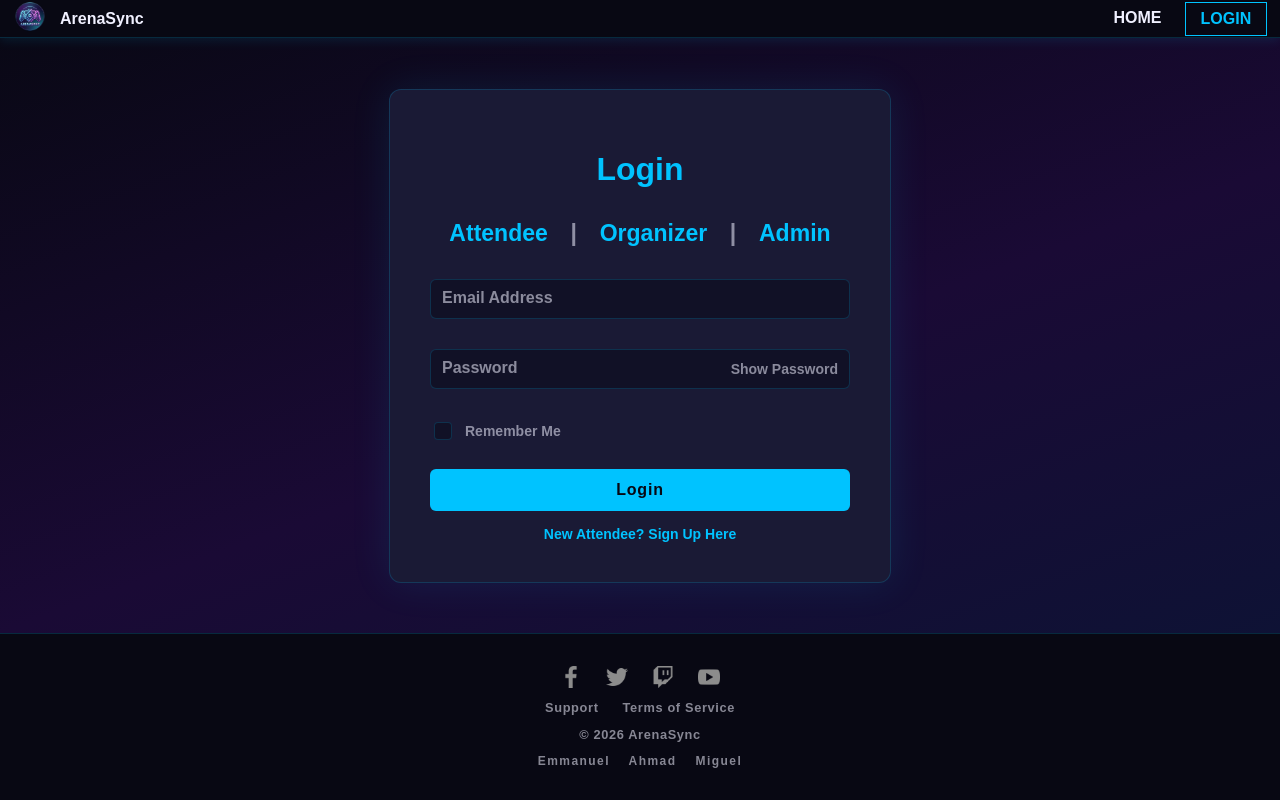
After one commit to ayjay-9/ArenaSync, a PHP site: page /html/login.php in a window 1280 px wide. The commit adds this page. Run offline with PHP 8.4, Linux system fonts and the light colour scheme; a stand-in replaces the project's code that opens the database connection.

Commit message:
Add login logic for attendees

```diff
--- a/css/login.css
+++ b/css/login.css
@@ -122,6 +122,18 @@ body {
     font-size: 14px;
 }
 
+/* Error Messages */
+#email_error, #password_error, #firstName_error, #lastName_error {
+    color: red;
+    font-weight: lighter;
+}
+
+/* Signup Success Message */
+#signup-success {
+    color: green;
+    font-weight: bold;
+}
+
 /* ── Remember Me ────────────────────────────── */
 .remember-me {
     display: flex;
--- a/css/main.css
+++ b/css/main.css
@@ -80,6 +80,17 @@ html {
     border: 1px solid var(--accent) !important;
     color: var(--accent) !important;
     margin-left: 0.5rem;
+}
+
+#my-arena-link a {
+    border: 1px solid var(--accent) !important;
+    color: var(--accent) !important;
+    margin-left: 0.5rem;
+}
+
+#my-arena-link a:hover {
+    background-color: var(--accent) !important;
+    color: var(--bg) !important;
 }
 
 .nav-login-btn:hover {
--- /dev/null
+++ b/html/login.php
@@ -0,0 +1,161 @@
+<!DOCTYPE html>
+<html lang="en">
+
+<head>
+  <meta charset="UTF-8">
+  <meta name="viewport" content="width=device-width, initial-scale=1.0">
+  <title>ArenaSync | Login</title>
+  <link rel="stylesheet" href="../css/main.css">
+  <link rel="stylesheet" href="../css/login.css">
+</head>
+
+<body>
+
+  <?php
+    // Access the database
+    require_once '../db_config.php';
+
+    // Set error message variables for the login form
+    $email_error = "";
+    $password_error = "";
+
+    // Define minimal allowed personal email domains using a regex pattern (gmail, yahoo, outlook, icloud, and duck)
+    $allowed_domains = 'gmail\.com|yahoo\.com|outlook\.com|icloud\.com|duck\.com';
+
+    // Validate the email and password
+    if ($_SERVER['REQUEST_METHOD'] === "POST") {
+      $role = $_POST['userRole']; // Get the user role from the hidden input field
+      $email = trim($_POST["email"]);
+      $password = $_POST["password"];
+
+      if (!filter_var($email, FILTER_VALIDATE_EMAIL)) {
+        $email_error = "Invalid email format";
+      }
+      // If it's a valid email but it's not a personal email, show an error message
+      elseif (!preg_match("/($allowed_domains)$/", $email)) {
+        $email_error = "Please use a personal email address";
+      }
+
+      // Check if the password is at least 8 characters long
+      if (strlen($password) < 8) {
+        $password_error = "Password must be at least 8 characters long";
+      }
+
+      // If there are no validation errors, proceed with authentication
+      if (empty($email_error) && empty($password_error)) {
+        // Prepare a SQL statement to prevent SQL injection
+        $stmt = $conn->prepare("SELECT id, email, password FROM users WHERE email = ?");
+        $stmt->bind_param("s", $email);
+        $stmt->execute();
+        $result = $stmt->get_result();
+
+        if ($result->num_rows === 1) {
+          $user = $result->fetch_assoc();
+          // Verify the password using password_verify
+          if (password_verify($password, $user['password'])) {
+            // Start a session and store user information
+            session_start();
+            $_SESSION['attendee_id'] = $user['id'];
+            $_SESSION['email'] = $user['email'];
+            // Redirect to the dashboard or home page after successful login
+            header("Location: ../index.php");
+            exit();
+          } else {
+            $password_error = "Incorrect password";
+          }
+        } else {
+          $email_error = "No account found with that email";
+        }
+
+        // Close the statement and connection
+        $stmt->close();
+        $conn->close();
+      }
+    }
+  ?>
+
+  <header id="masthead">
+    <a href="../index.html">
+      <img src="../images/home-page-icon.png" class="home-page-icon" alt="ArenaSync Logo">
+    </a>
+    <p>ArenaSync</p>
+    <nav class="navbar">
+      <div class="hamburger" id="hamburger">
+        <div class="bar"></div>
+        <div class="bar"></div>
+        <div class="bar"></div>
+      </div>
+      <ul class="nav-links" id="nav-links">
+        <li><a href="../index.php"><span>HOME</span></a></li>
+        <!-- <li><a href="./events.php"><span>EVENTS</span></a></li>
+        <li><a href="./support.php"><span>SUPPORT</span></a></li> -->
+        <li><a href="./login.php" class="nav-login-btn"><span>LOGIN</span></a></li>
+      </ul>
+    </nav>
+  </header>
+
+  <main class="login-main">
+    <div class="login-card">
+      <h1>Login</h1>
+
+      <div class="login-role">
+        <a href="./login.php">Attendee</a>
+        <span class="role-separator">|</span>
+        <a href="./organizer-login.php">Organizer</a>
+        <span class="role-separator">|</span>
+        <a href="./admin-login.php">Admin</a>
+      </div>
+
+      <!-- LOGIN Form -->
+      <form id="loginForm" action="<?php echo htmlspecialchars($_SERVER['PHP_SELF']); ?>" method="POST" novalidate>
+        <!-- Hidden input to store the user role for login -->
+        <input type ="hidden" id="userRole" name="userRole" value="attendee">
+
+        <!-- Email field -->
+        <div class="input-group">
+          <input type="email" id="email" name="email" placeholder=" " value="<?php if (isset($email)) echo htmlspecialchars($email); ?>" required>
+          <label for="email">Email Address</label>
+          <span id="email_error"><?php echo htmlspecialchars($email_error); ?></span>
+        </div>
+
+        <!-- Password field -->
+        <div class="input-group">
+          <input type="password" id="password" name="password" placeholder=" " value="<?php if (isset($password)) echo htmlspecialchars($password); ?>" required>
+          <label for="password">Password</label>
+          <!-- Show password toggle -->
+          <span id="togglePassword" class="toggle-password" aria-label="Toggle password visibility">
+            Show Password
+          </span>
+          <span id="password_error"><?php echo htmlspecialchars($password_error); ?></span>
+        </div>
+
+        <div class="remember-me">
+          <input type="checkbox" id="rememberMe" name="rememberMe">
+          <label for="rememberMe">Remember Me</label>
+        </div>
+
+        <button type="submit" class="btn">Login</button>
+      </form>
+      <a href="./signup.php" class="signup-link">New Attendee? Sign Up Here</a>
+    </div>
+  </main>
+
+  <footer id="footer">
+    <div class="footer-socials">
+      <a href="#" aria-label="Facebook"><img src="../icons/facebook-app-symbol.png" class="footer-icon" alt="Facebook"></a>
+      <a href="#" aria-label="Twitter"><img src="../icons/twitter-black-shape.png" class="footer-icon" alt="Twitter"></a>
+      <a href="#" aria-label="Twitch"><img src="../icons/twitch.png" class="footer-icon" alt="Twitch"></a>
+      <a href="#" aria-label="YouTube"><img src="../icons/youtube.png" class="footer-icon" alt="YouTube"></a>
+    </div>
+    <div class="footer-links">
+      <a href="./support.html" class="footer-link">Support</a>
+      <a href="#" class="footer-link">Terms of Service</a>
+    </div>
+    <p>&copy; 2026 ArenaSync</p>
+    <p class="footer-credits">Emmanuel &nbsp;&nbsp; Ahmad &nbsp;&nbsp; Miguel</p>
+  </footer>
+
+  <script src="../js/login.js"></script>
+</body>
+
+</html>
```
Also changed, not shown: html/login.html (deleted, +0 -94 lines), html/signup.html (deleted, +0 -102 lines), html/signup.php (added, +176 -0 lines), index.php (renamed from index.html, +24 -5 lines).
